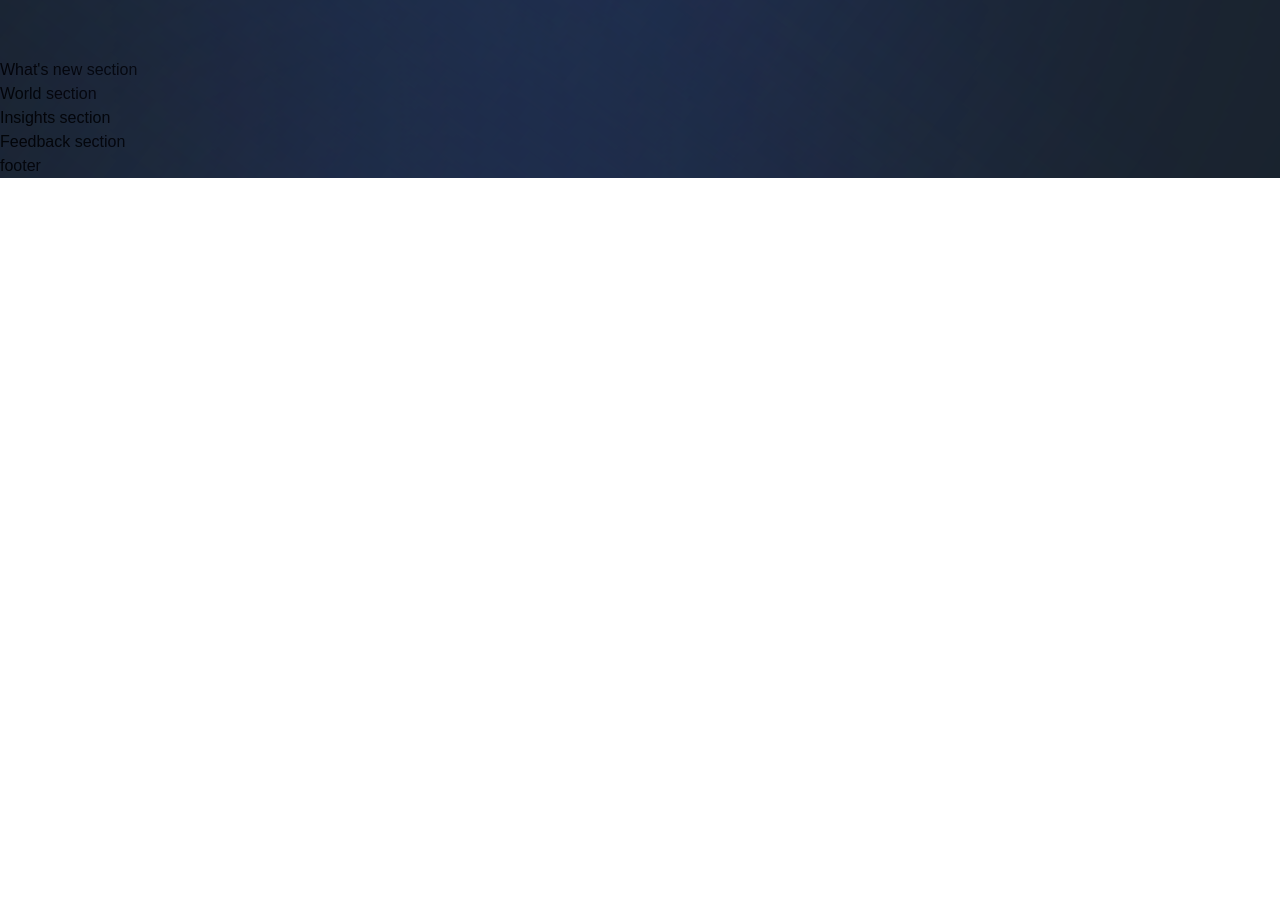
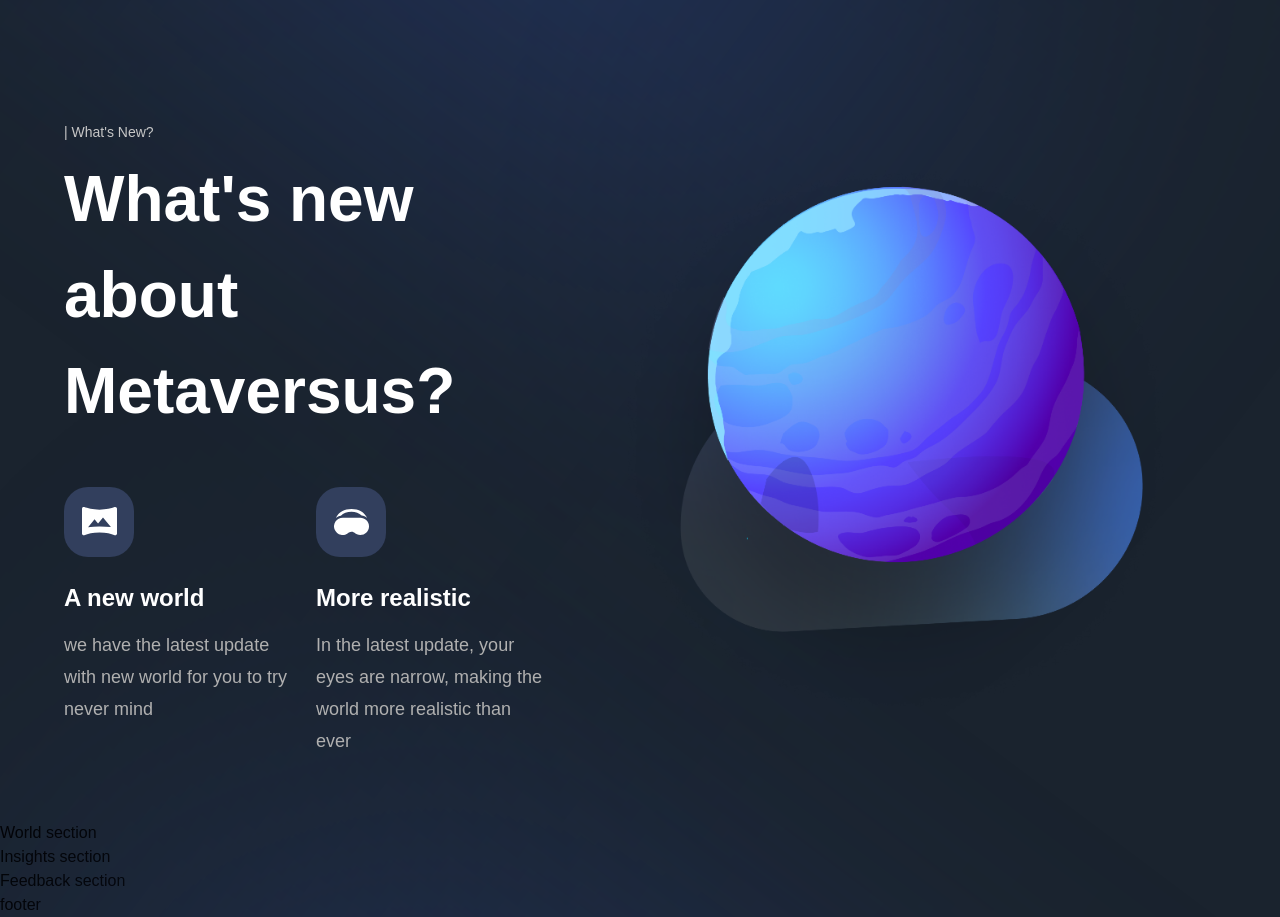
Before and after one commit to mattoattacko/Metaverse_Landing, a Next.js app: page / in a window 1280 px wide. Shown: the part 3500-4417 px from the top of the page. Before the commit the page ends 3678 px from the top, so only its background shows below. Built offline with nearby package versions, Linux system fonts and the light colour scheme; a web font is replaced by a local one.

Commit message:
finished NewFeatures and WhatsNew

```diff
--- a/components/NewFeatures.jsx
+++ b/components/NewFeatures.jsx
@@ -1,6 +1,20 @@
-const NewFeatures = () => (
-  <div>
-    New Features
+import styles from '../styles';
+
+const NewFeatures = ({ imgUrl, title, subtitle }) => (
+  <div className="flex-1 flex flex-col sm:max-w-[250px] min-w-[210px]">
+    <div className={`${styles.flexCenter} w-[70px] h-[70px] rounded-[24px] bg-[#323f5d]`}>
+      <img
+        src={imgUrl}
+        alt="icon"
+        className="w-1/2 h-1/2 object-contain"
+      />
+    </div>
+    <h1 className="mt-[26px] font-bold text-[24px] leading-[30px] text-white">
+      {title}
+    </h1>
+    <p className="flex-1 mt-[16px] font-normal text-[18px] text-[#b0b0b0] leading-[32px]">
+      {subtitle}
+    </p>
   </div>
 );
 
--- a/sections/WhatsNew.jsx
+++ b/sections/WhatsNew.jsx
@@ -1,8 +1,48 @@
 'use client';
 
+import { motion } from 'framer-motion';
+import { TypingText, TitleText, NewFeatures } from '../components';
+import { staggerContainer, fadeIn, planetVariants } from '../utils/motion';
+import { newFeatures } from '../constants';
+
+import styles from '../styles';
+
 const WhatsNew = () => (
-  <section>
-    What's new section
+  <section className={`${styles.paddings} relative z-10`}>
+    <motion.div
+      variants={staggerContainer}
+      initial="hidden"
+      whileInView="show"
+      viewport={{ once: 'false', amount: 0.25 }}
+      className={`${styles.innerWidth} mx-auto flex lg:flex-row flex-col gap-8`}
+    >
+      <motion.div
+        variants={fadeIn('right', 'tween', 0.2, 1)}
+        className="flex-[0.75] flex justify-center flex-col"
+      >
+        <TypingText title="| What's New?" />
+        <TitleText title={<>What's new about Metaversus?</>} />
+
+        <div className="mt-[48px] flex flex-wrap justify-between gap-[24px]">
+          {newFeatures.map((feature) => (
+            <NewFeatures
+              key={feature.title}
+              {...feature}
+            />
+          ))}
+        </div>
+      </motion.div>
+      <motion.div
+        variants={planetVariants('right')}
+        className={`flex-1 ${styles.flexCenter}`}
+      >
+        <img
+          src="/whats-new.png"
+          alt="Whats New"
+          className="w-[90%] h-[90%] object-contain"
+        />
+      </motion.div>
+    </motion.div>
   </section>
 );
 
```
